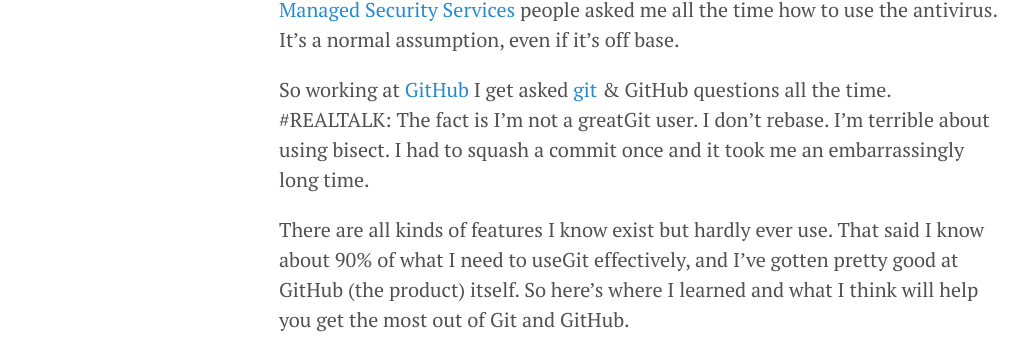
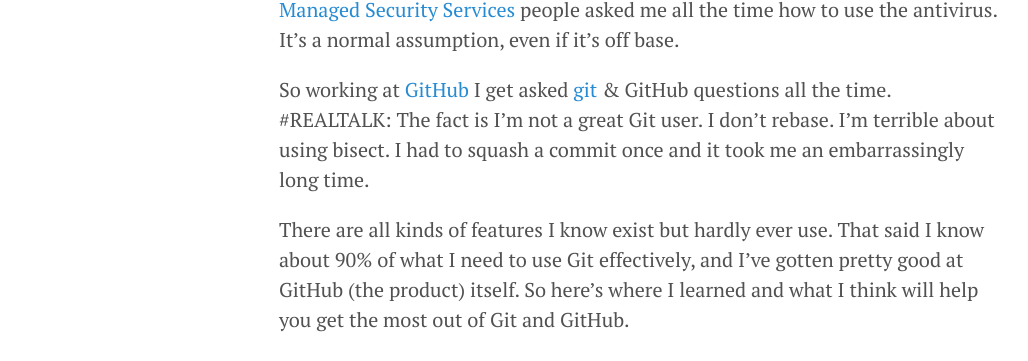
Before and after one commit to sroberts/sroberts.github.io, a Jekyll site: the page built from _posts/2014-11-12-learning-git-and-github.md, in a window 1280 px wide and 900 px high. Shown: the part 297-658 px from the top of the window, without its empty margins (1-1029 px from the left). Built offline with Jekyll 4.4.1, drawn with Linux system fonts in a browser that asks for light colours; nearby versions of some CDN libraries.

Commit message:
Basic edits

```diff
--- a/_posts/2014-11-12-learning-git-and-github.md
+++ b/_posts/2014-11-12-learning-git-and-github.md
@@ -5,9 +5,9 @@
 
 I suppose it makes sense that when you work for a company everyone assumes you know everything about using its products. When I worked at [Symantecs Managed Security Services](http://www.symantec.com/managed-security-services) people asked me all the time how to use the antivirus. It's a normal assumption, even if it's off base.
 
-So working at [GitHub](http://www.github.com) I get asked [git](http://git-scm.com/) & GitHub questions all the time. #REALTALK: The fact is I'm not a greatGit user. I don't rebase. I'm terrible about using bisect. I had to squash a commit once and it took me an embarrassingly long time.
+So working at [GitHub](http://www.github.com) I get asked [git](http://git-scm.com/) & GitHub questions all the time. #REALTALK: The fact is I'm not a great Git user. I don't rebase. I'm terrible about using bisect. I had to squash a commit once and it took me an embarrassingly long time.
 
-There are all kinds of features I know exist but hardly ever use. That said I know about 90% of what I need to useGit effectively, and I've gotten pretty good at GitHub (the product) itself. So here's where I learned and what I think will help you get the most out of Git and GitHub.
+There are all kinds of features I know exist but hardly ever use. That said I know about 90% of what I need to use Git effectively, and I've gotten pretty good at GitHub (the product) itself. So here's where I learned and what I think will help you get the most out of Git and GitHub.
 
 ## Learning Git
 Just in case you don't know what [Git](http://git-scm.com) is here is a formal intro:
```
